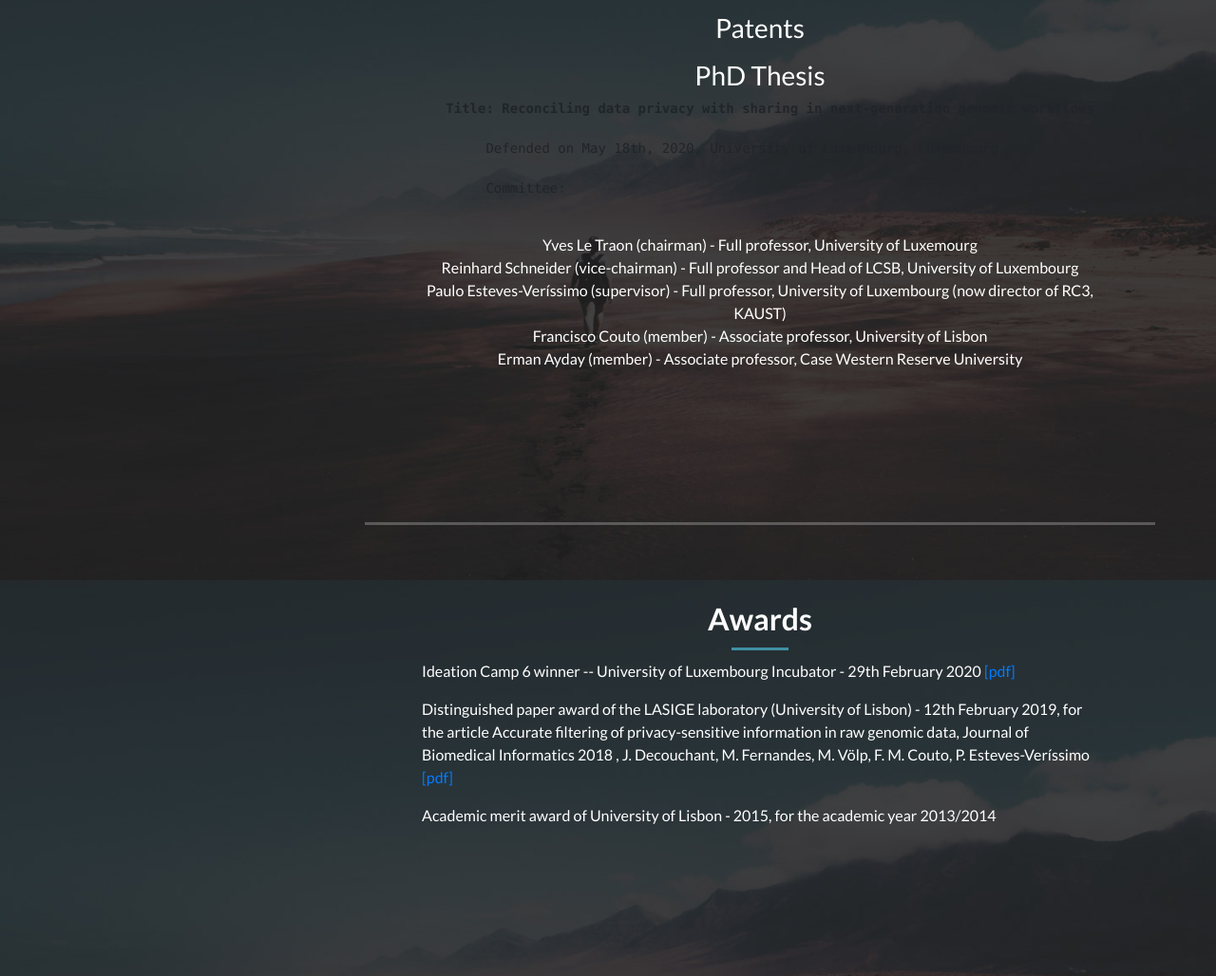
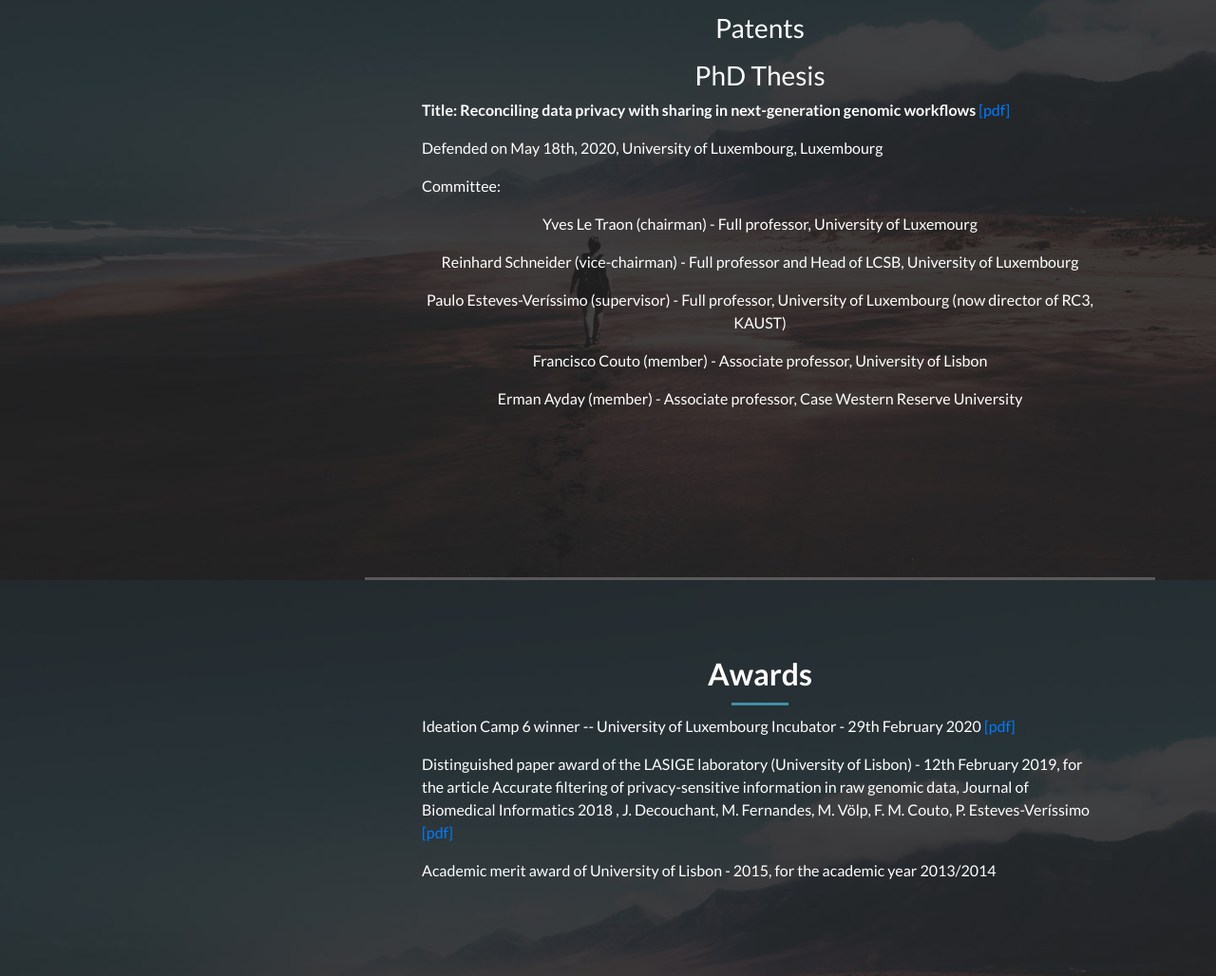
Before and after one commit to FernandesMaria/fernandesmaria.github.io, a plain HTML site: page index.html in a window 1280 px wide. Shown: the part 1789-2817 px from the top of the page at 95% size. Drawn offline with Linux system fonts and the light colour scheme.

Commit message:
PhD thesis

```diff
--- a/index.html
+++ b/index.html
@@ -143,19 +143,17 @@ https://templatemo.com/tm-531-reflux
       <p style="text-align:left">    </p>
 
       <h3>PhD Thesis</h3>
-      <pre style="text-align:left">  <b> Title: Reconciling data privacy with sharing in next-generation genomic workflows</b> <a href="https://orbilu.uni.lu/bitstream/10993/43565/2/thesis.pdf">[pdf]</a>
+      <p style="text-align:left">  <b> Title: Reconciling data privacy with sharing in next-generation genomic workflows</b> <a href="https://orbilu.uni.lu/bitstream/10993/43565/2/thesis.pdf">[pdf]</a> </p>
 
-        Defended on May 18th, 2020, University of Luxembourg, Luxembourg
+        <p style="text-align:left"> Defended on May 18th, 2020, University of Luxembourg, Luxembourg </p>
 
-        Committee:
-       </pre>
-       <ul>
-          <li>Yves Le Traon (chairman) - Full professor, University of Luxemourg </li>
-          <li>Reinhard Schneider (vice-chairman) - Full professor and Head of LCSB, University of Luxembourg </li>
-          <li>Paulo Esteves-Veríssimo (supervisor) - Full professor, University of Luxembourg (now director of RC3, KAUST) </li>
-          <li>Francisco Couto (member) - Associate professor, University of Lisbon </li>
-          <li>Erman Ayday (member) - Associate professor, Case Western Reserve University </li>
-        </ul>
+        <p style="text-align:left"> Committee:</p>
+
+          <p>Yves Le Traon (chairman) - Full professor, University of Luxemourg </p>
+          <p>Reinhard Schneider (vice-chairman) - Full professor and Head of LCSB, University of Luxembourg </p>
+          <p>Paulo Esteves-Veríssimo (supervisor) - Full professor, University of Luxembourg (now director of RC3, KAUST) </p>
+          <p>Francisco Couto (member) - Associate professor, University of Lisbon </p>
+          <p>Erman Ayday (member) - Associate professor, Case Western Reserve University </p>
 
           </div>
         </div>
@@ -196,11 +194,11 @@ https://templatemo.com/tm-531-reflux
       <section class="section service" data-section="section5">
         <div class="container">
           <div class="section-heading">
-            <h2>Projects</h2>
+            <h2>Service</h2>
             <div class="line-dec"></div>
 
-            <h3>Program Comm</h3>
-            <p style="text-align:left">     </p>
+            <h3>Program Committee</h3>
+            <p style="text-align:left">  DSN    </p>
 
           </div>
         </div>
```
